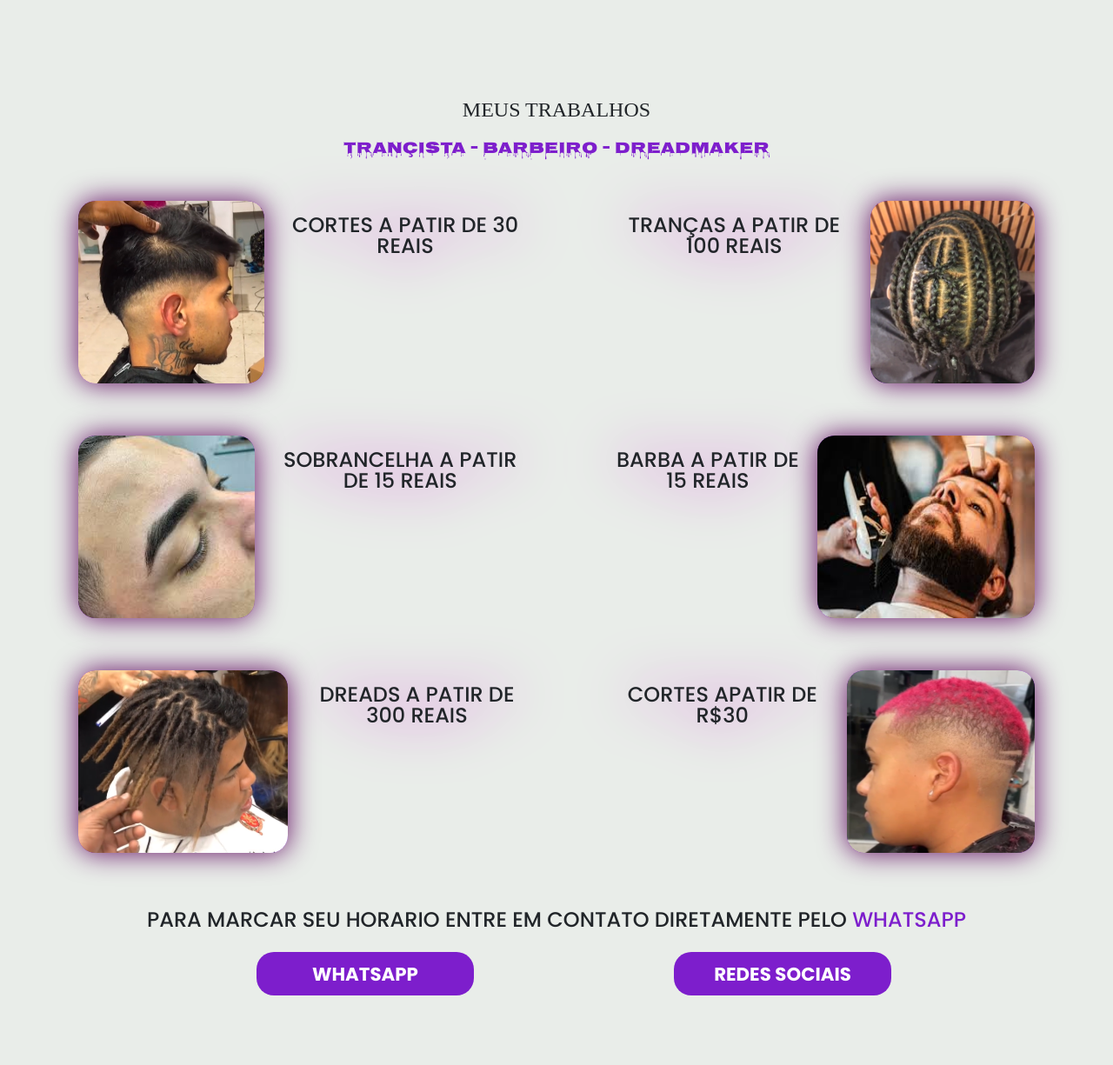
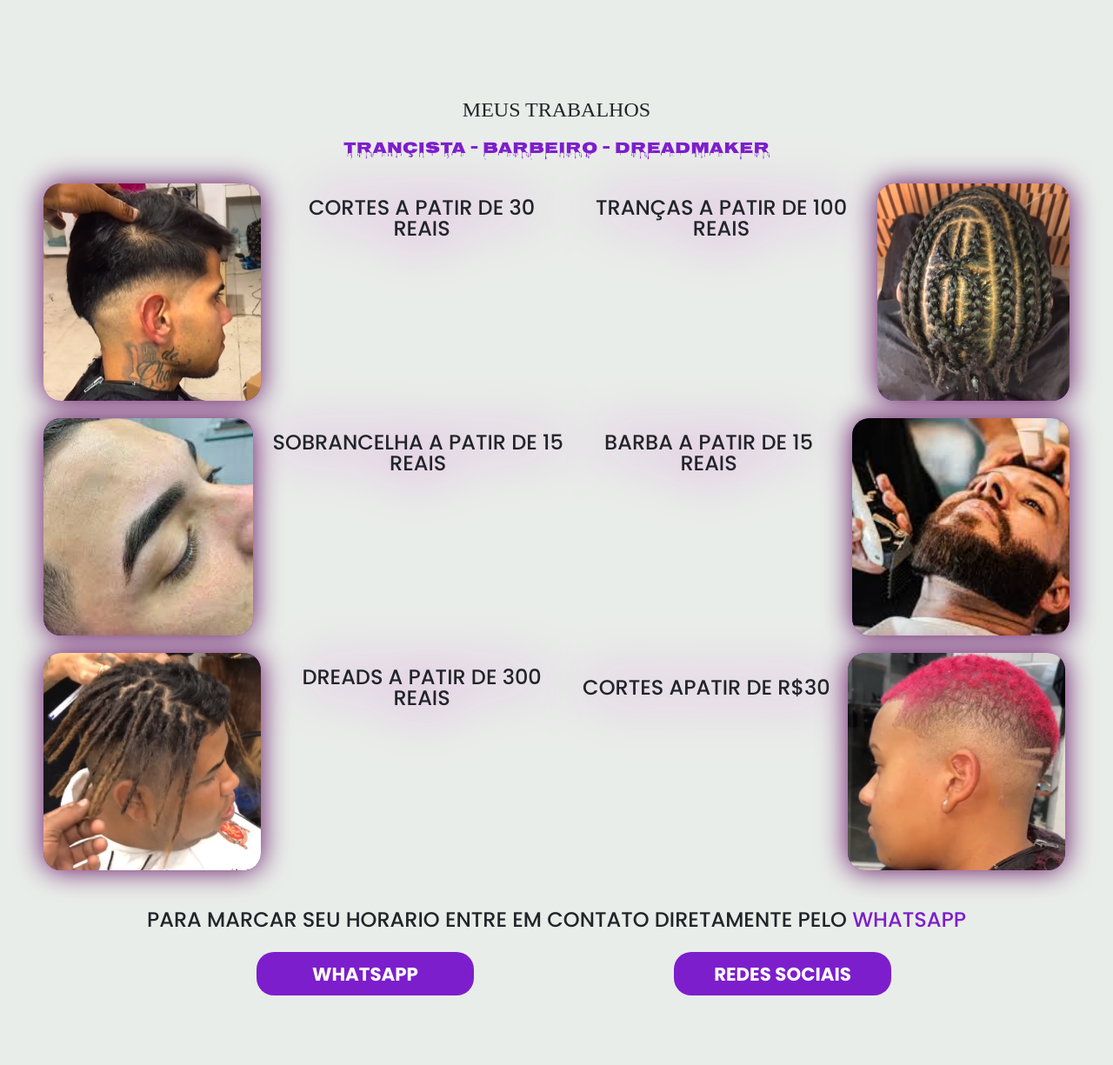
Before and after one commit to Henryque011/ManoTaless, a PHP site: page /servicos.html in a window 1280 px wide. Shown: the part 874-2099 px from the top of the page at 87% size. Run offline with PHP 8.4, Linux system fonts and the light colour scheme; some libraries are stand-ins or nearby versions; some web fonts are replaced.

Commit message:
v_cabelo .css

```diff
--- a/css/style.css
+++ b/css/style.css
@@ -701,15 +701,14 @@ body {
         }
 
         div {
-            padding: 10px;
-            margin: 10px;
             display: flex;
 
             img {
                 width: 250px;
-                height: 210px;
+                height: 250px;
                 border-radius: 20px;
                 margin: 10px;
+                object-fit: cover;
                 background-color: var(--medium_purple);
                 filter: drop-shadow(0 0 1rem rgb(94, 7, 94));
             }
```
